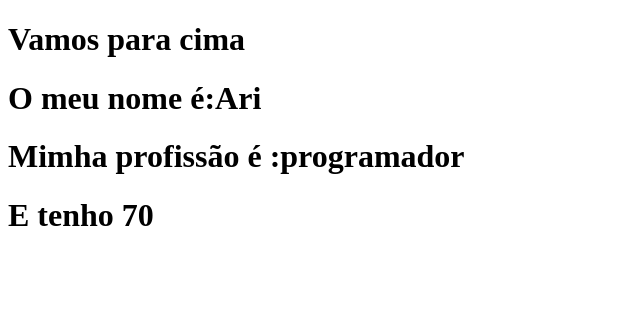
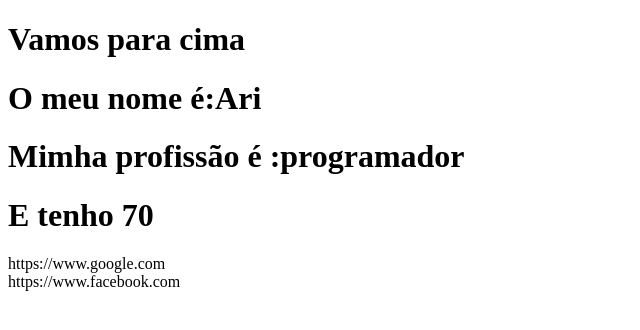
Before and after one commit to Ari-Neto-dev/myApp, a React (Create React App) app: page / in a window 1280 px wide. Shown: the top 330 px of the page, without its empty margins (0-640 px from the left). Built offline with nearby package versions, Linux system fonts and the light colour scheme.

Commit message:
quebrando class e passando uma constante

```diff
--- a/src/App.js
+++ b/src/App.js
@@ -7,6 +7,7 @@ class Equipe extends Component{
       <Sobre nome={this.props.nome}
       ocupacao={this.props.cargo}
       idade={this.props.idade}/>
+      <Social/>
     </div>
   )
 }
@@ -24,6 +25,15 @@ class Sobre extends Component{
   }
 }
 
+  const Social=(props)=>{
+    return(
+      <div>
+        <href>https://www.google.com</href>
+        <br/>
+        <href>https://www.facebook.com</href>
+      </div>
+    )
+  }
 
 export default function App() {
   return (
```
